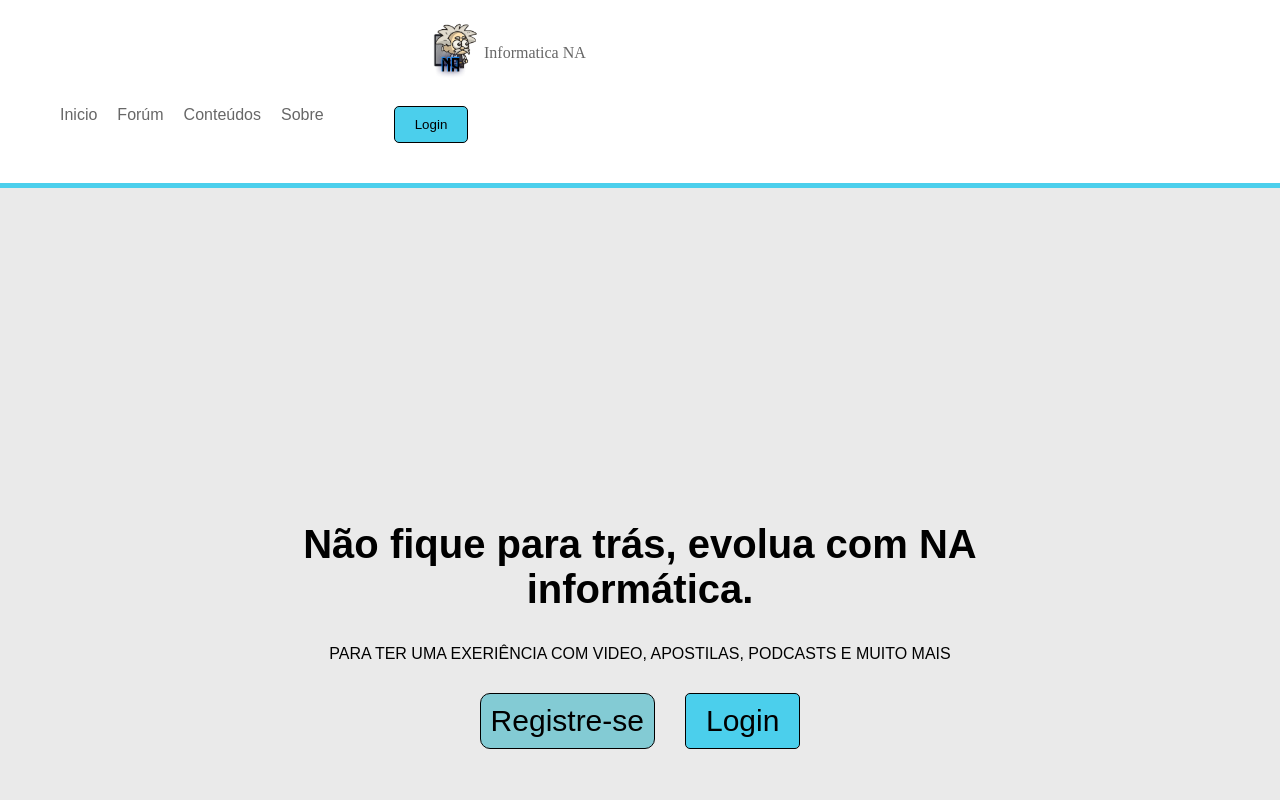
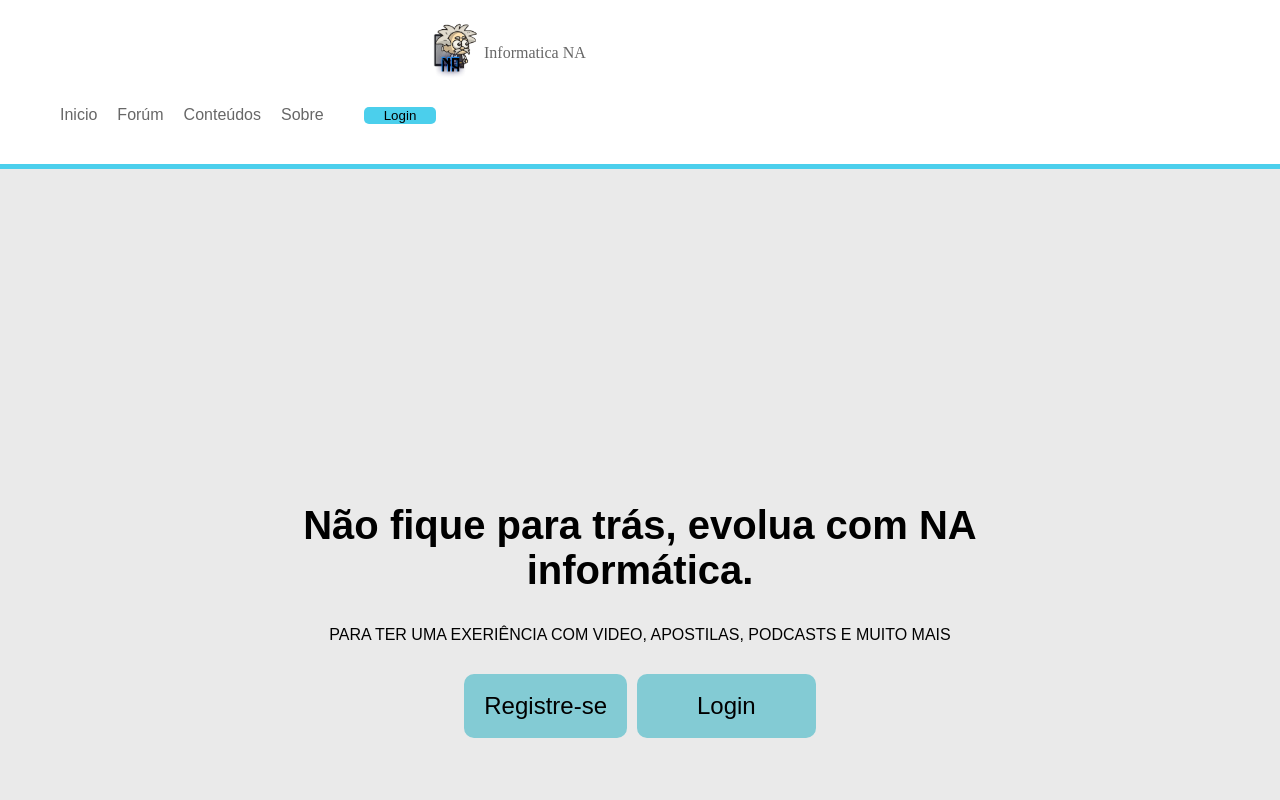
Before and after one commit to JeanRojasD/React-NA, a React (Create React App) app: page / in a window 1280 px wide. Shown: the top 800 px of the page. Built offline with nearby package versions, Linux system fonts and the light colour scheme.

Commit message:
adicionado animação no botão

```diff
--- a/src/components/Button/index.jsx
+++ b/src/components/Button/index.jsx
@@ -2,7 +2,8 @@ import React from 'react';
 
 function Button(props){
     return(
-        <a href="/">{props.text}</a>
+        <button type="button" className="clicaveis click">{props.text}</button>
+
     );
 }
 
--- a/src/components/Menu/index.css
+++ b/src/components/Menu/index.css
@@ -8,15 +8,6 @@ body, ul, p{
     margin: 0px 0px 0px 0px;
     padding: 0px;
     list-style: none;
-}
-
-button{
-    background: #ffffff;
-    border: none;
-    border-color: #ccc;
-    -webkit-border-radius: 3px;
-    -moz-border-radius: 3px;
-    border-radius: 3px;
 }
 
 .esquerda a{
@@ -65,9 +56,11 @@ a{
     margin-left: 400px;
 }
 
-.login{
+.logout{
     background-color: #4BCFEC;
     border-radius: 5px;
     padding-right: 20px;
     padding-left: 20px;
+    border: none;
+    cursor: pointer;
 }
--- a/src/components/Menu/index.jsx
+++ b/src/components/Menu/index.jsx
@@ -20,7 +20,7 @@ function Menu(){
                     <li>
                     {loged&&(<p>logado</p>)}
                     {!loged&&(
-                        <li><button className="login" onClick={()=>setLoged(!loged)}>Login</button></li>
+                        <li><button className="logout" onClick={()=>setLoged(!loged)}>Login</button></li>
                     )}
                     </li>
 
--- a/src/pages/Home/index.css
+++ b/src/pages/Home/index.css
@@ -9,34 +9,47 @@
     font-size: 40px;
     color: black;
 }
+
 .texto p{
     color: black;
 }
-.clicaveis{
+
+.conjunto{
     display: flex;
     justify-content: center;
     text-align: center;
     margin-top: 30px;
 }
 
-.clicaveis a{
-    font-size: 30px;
+.clicaveis{
+    border: none;
     color: black;
+    padding: 20px;
+    font-size: 24px;
+    line-height: 24px;
+    border-radius: 10px;
+    position: relative;
+    box-sizing: border-box;
+    cursor: pointer;
+    transition: all 400ms ease;
+    outline: none;
 }
 
-.register{
-    background-color:#83CBD4;
-    padding: 10px;
-    border: 1px solid black;
-    border-radius: 10px;
+.click{
+    background:#83CBD4;
+}
+
+.click:hover{
+    background: rgba(0,0,0,0);
+    color:#83CBD4;
+    box-shadow: inset 0 0 0 3px #83CBD4;
 }
 
 .login{
-    background-color:#83CBD4;
-    margin-left: 30px;
-    border: 1px solid black;
-    padding: 10px;
-    padding-right: 50px;
-    padding-left: 50px;
-    border-radius: 10px;
+    margin-left: 10px;
 }
+
+.login button{
+    padding-left: 60px;
+    padding-right: 60px;
+}
--- a/src/pages/Home/index.jsx
+++ b/src/pages/Home/index.jsx
@@ -15,7 +15,7 @@ function Home(){
                 <h2>Não fique para trás, evolua com NA informática.</h2>
                 <p>PARA TER UMA EXERIÊNCIA COM VIDEO, APOSTILAS, PODCASTS E MUITO MAIS</p>
             </div>
-            <div className="clicaveis">
+            <div className="conjunto">
                 <div className="register"><Button text="Registre-se" /></div>
                 <div className="login"><Button text="Login" /></div>
             </div>
```
